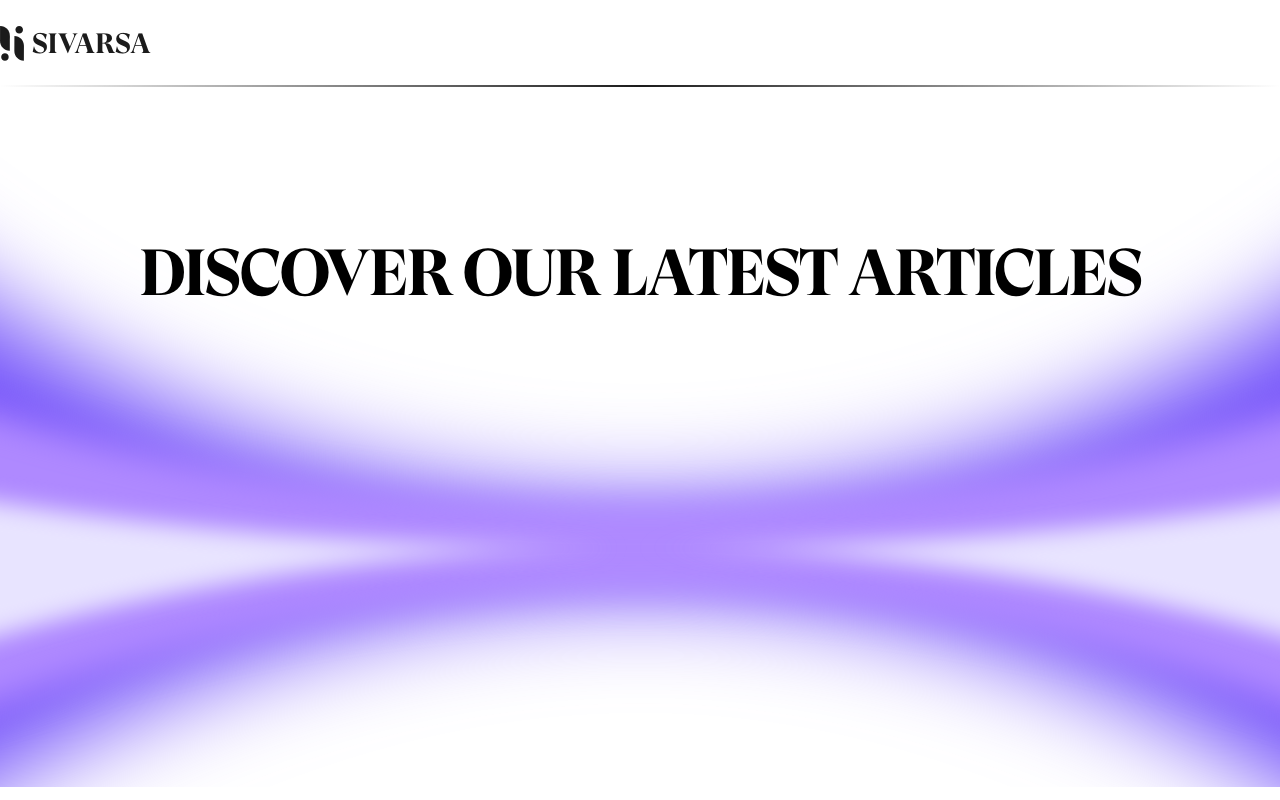
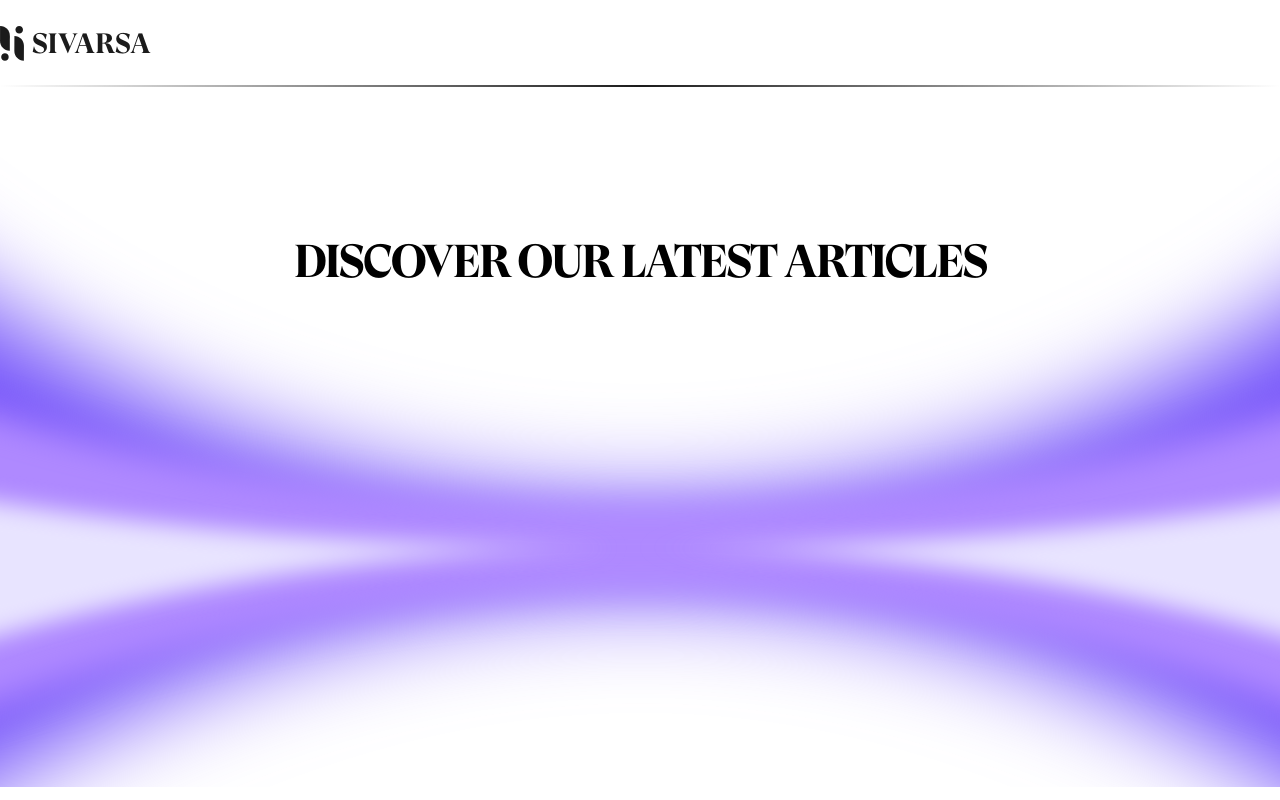
Before and after one commit to Sakshamgupta20/sivarsa, a Next.js app: page /sivarsa/blog in a window 1280 px wide. Shown: the top 800 px of the page. Built offline with nearby package versions, Linux system fonts and the light colour scheme.

Commit message:
Update page.tsx

```diff
--- a/src/app/blog/page.tsx
+++ b/src/app/blog/page.tsx
@@ -201,7 +201,7 @@ export default function BlogPage() {
 
               {/* Hero Content */}
               <div className="relative z-10 w-full max-w-[1440px] mx-auto px-4">
-                <h1 className="font-[family-name:var(--font-headings)] font-bold text-[36px] md:text-[52px] lg:text-[65px] leading-[1.1] tracking-[-2px] text-center text-black animate-fade-in-up">
+                <h1 className="font-[family-name:var(--font-headings)] font-bold text-[24px] md:text-[36px] lg:text-[46px] leading-[1.1] tracking-[-2px] text-center text-black animate-fade-in-up">
                   DISCOVER OUR LATEST ARTICLES
                 </h1>
               </div>
```
